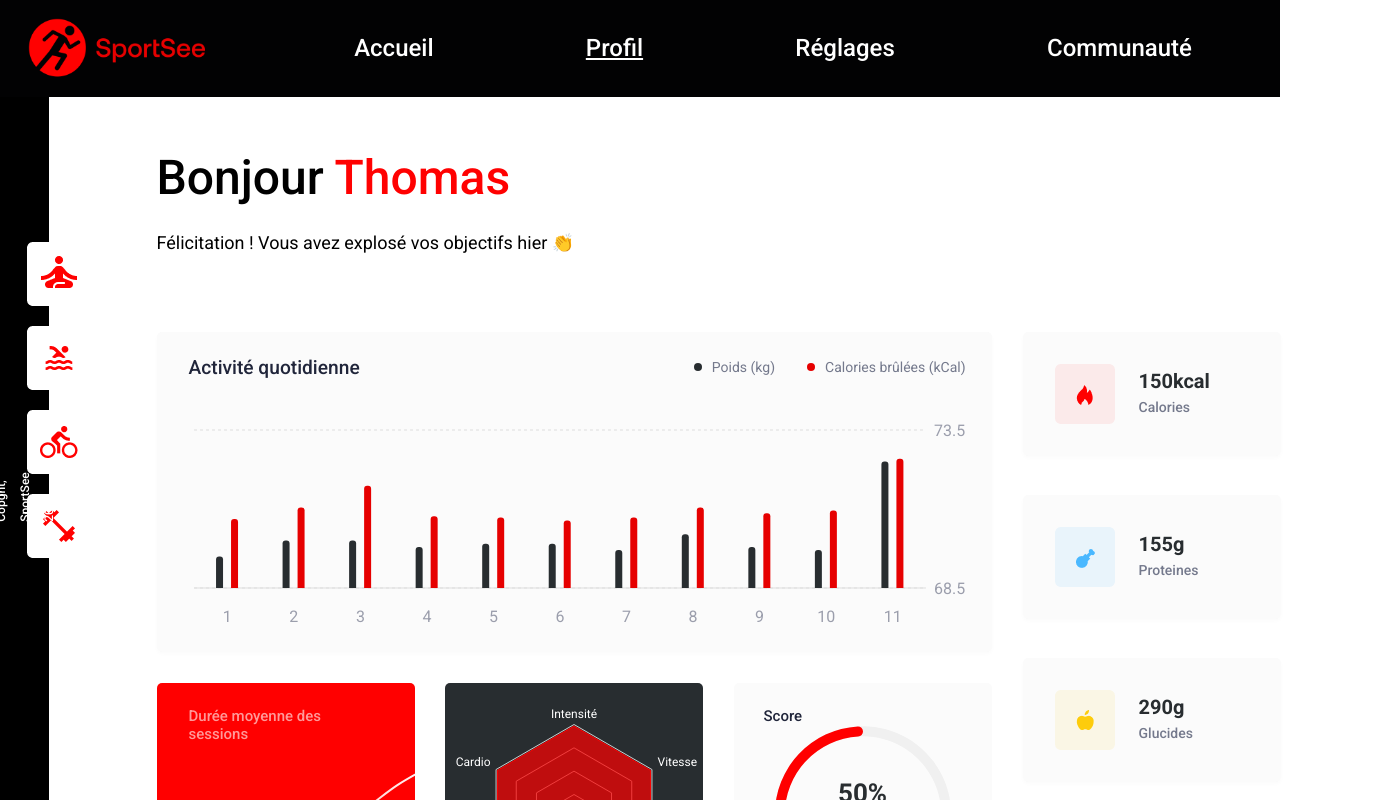
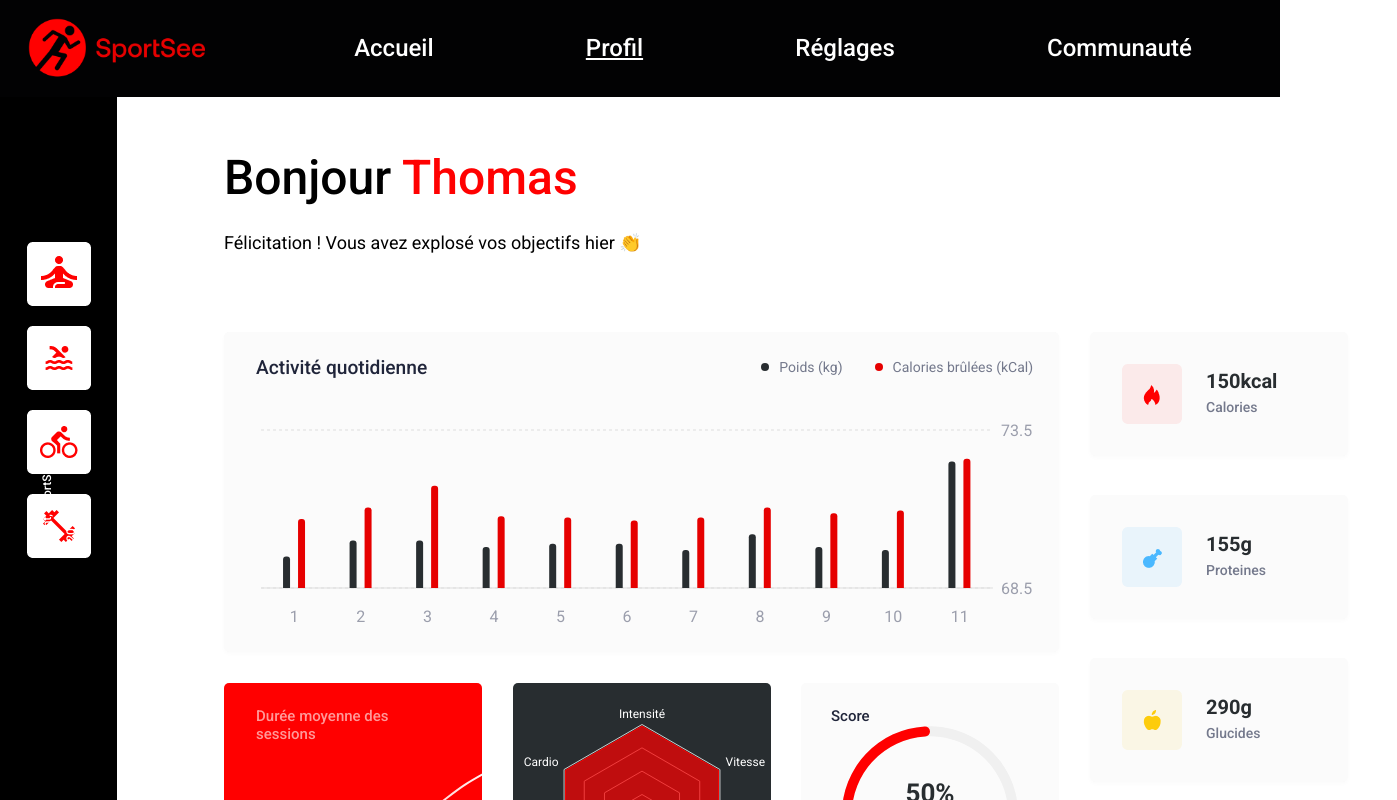
Before and after one commit to NikXpro/sportsee, a React (Vite) app: page / in a window 1280 px wide. Shown: the top 800 px of the page, 1397 px wide, since content can reach past the window. Built offline with nearby package versions, Linux system fonts and the light colour scheme.

Commit message:
feat(sidebar): add min-width for sidebar component - ensures sidebar maintains minimum width for better layout consistency

```diff
--- a/src/components/layout/Sidebar/Sidebar.scss
+++ b/src/components/layout/Sidebar/Sidebar.scss
@@ -11,6 +11,7 @@
     justify-content: center;
 
     width: 7.3125rem;
+    min-width: 7.3125rem;
     height: 100%;
     background-color: #000;
     z-index: -1;
```
